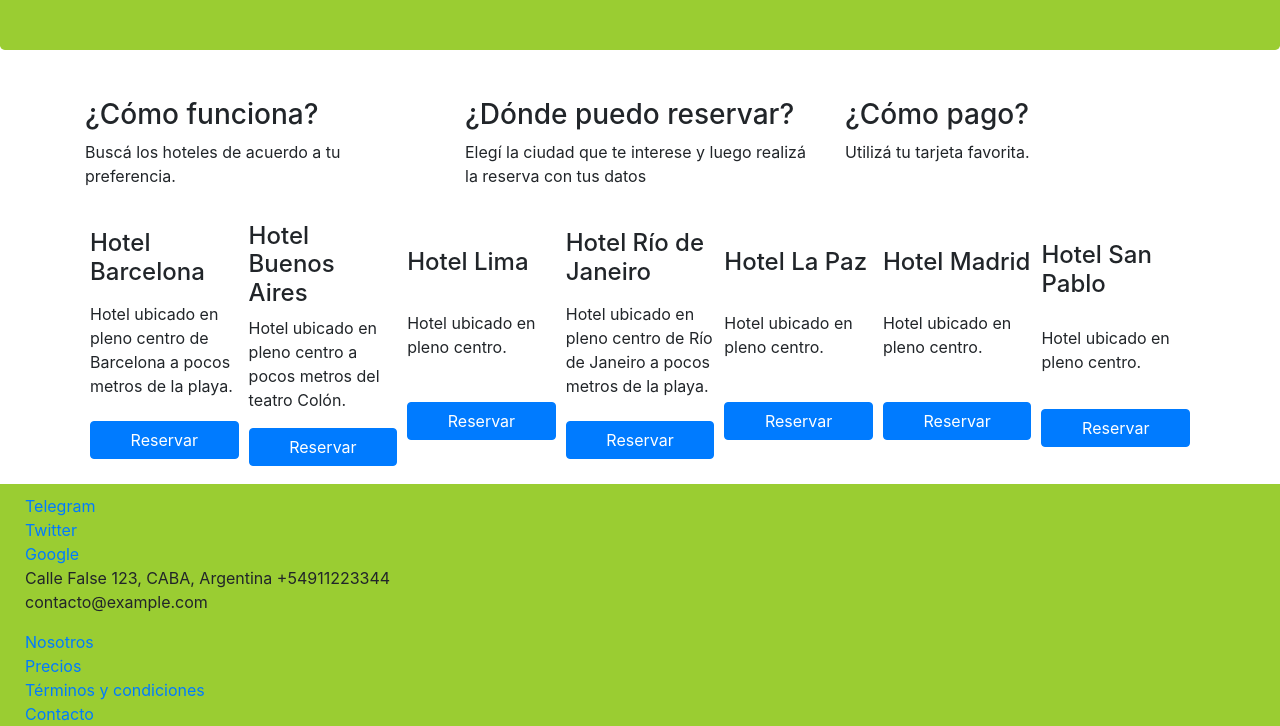
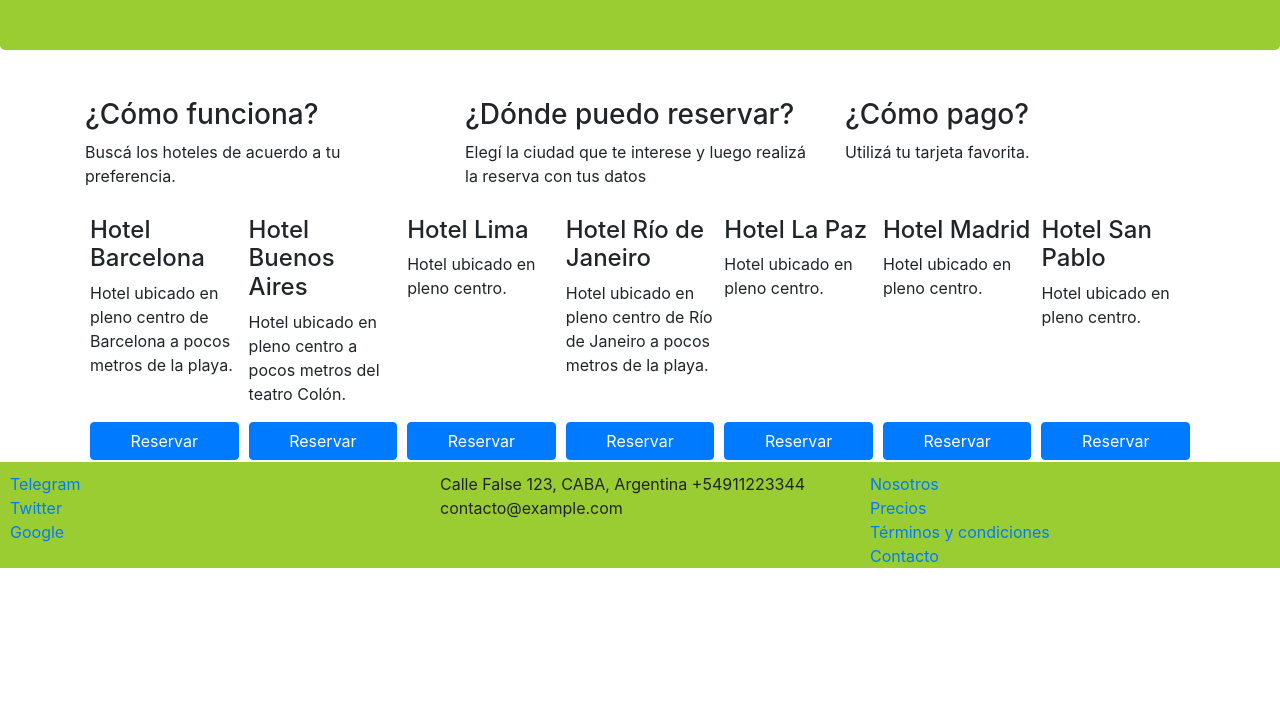
Before and after one commit to cours8/bstrap1, a website: page index.html in a window 1280 px wide. Shown: the part 134-860 px from the top of the page. After the commit the page ends 800 px from the top, so only its background shows below. Drawn offline with nearby package versions, Linux system fonts and the light colour scheme.

Commit message:
Flex y corregir errores

```diff
--- a/css/main.css
+++ b/css/main.css
@@ -10,6 +10,7 @@ footer {
 
 .card-hotel {
     flex: 1 150px;
+    margin-top: 10px;
     padding: 2px 5px 2px 5px;
 }
 
--- a/index.html
+++ b/index.html
@@ -36,58 +36,72 @@
 
             <div class="d-flex flex-wrap">
                 <div class="card-hotel d-flex flex-column justify-content-between">
-                    <p>
+                    <div>
                         <h4>Hotel Barcelona</h4>
                         <p>Hotel ubicado en pleno centro de Barcelona a pocos metros de la playa.</p>
+                    </div>
+                    <div>
                         <button class="btn btn-primary btn-reserva">Reservar</button>
-                    </p>
+                    </div>
                 </div>
                 <div class="card-hotel d-flex flex-column justify-content-between">
-                    <p>
+                    <div>
                         <h4>Hotel Buenos Aires</h4>
                         <p>Hotel ubicado en pleno centro a pocos metros del teatro Colón.</p>
+                    </div>
+                    <div>
                         <button class="btn btn-primary btn-reserva">Reservar</button>
-                    </p>
+                    </div>
                 </div>
                 <div class="card-hotel d-flex flex-column justify-content-between">
-                    <p>
+                    <div>
                         <h4>Hotel Lima</h4>
                         <p>Hotel ubicado en pleno centro.</p>
+                    </div>
+                    <div>
                         <button class="btn btn-primary btn-reserva">Reservar</button>
-                    </p>
+                    </div>
                 </div>
                 <div class="card-hotel d-flex flex-column justify-content-between">
-                    <p>
+                    <div>
                         <h4>Hotel Río de Janeiro</h4>
                         <p>Hotel ubicado en pleno centro de Río de Janeiro a pocos metros de la playa.</p>
+                    </div>
+                    <div>
                         <button class="btn btn-primary btn-reserva">Reservar</button>
-                    </p>
+                    </div>
                 </div>
                 <div class="card-hotel d-flex flex-column justify-content-between">
-                    <p>
+                    <div>
                         <h4>Hotel La Paz</h4>
                         <p>Hotel ubicado en pleno centro.</p>
+                    </div>
+                    <div>
                         <button class="btn btn-primary btn-reserva">Reservar</button>
-                    </p>
+                    </div>
                 </div>
                 <div class="card-hotel d-flex flex-column justify-content-between">
-                    <p>
+                    <div>
                         <h4>Hotel Madrid</h4>
                         <p>Hotel ubicado en pleno centro.</p>
+                    </div>
+                    <div>
                         <button class="btn btn-primary btn-reserva">Reservar</button>
-                    </p>
+                    </div>
                 </div>
                 <div class="card-hotel d-flex flex-column justify-content-between">
-                    <p>
+                    <div>
                         <h4>Hotel San Pablo</h4>
                         <p>Hotel ubicado en pleno centro.</p>
+                    </div>
+                    <div>
                         <button class="btn btn-primary btn-reserva">Reservar</button>
-                    </p>
+                    </div>
                 </div>
             </div>
         </div>
         <footer>
-            <div class="row"></div>
+            <div class="row">
                 <div class="col-sm-4 d-flex flex-column">
                     <a href="https://www.telegram.org">Telegram</a>
                     <a href="https://www.twitter.com">Twitter</a>
```
